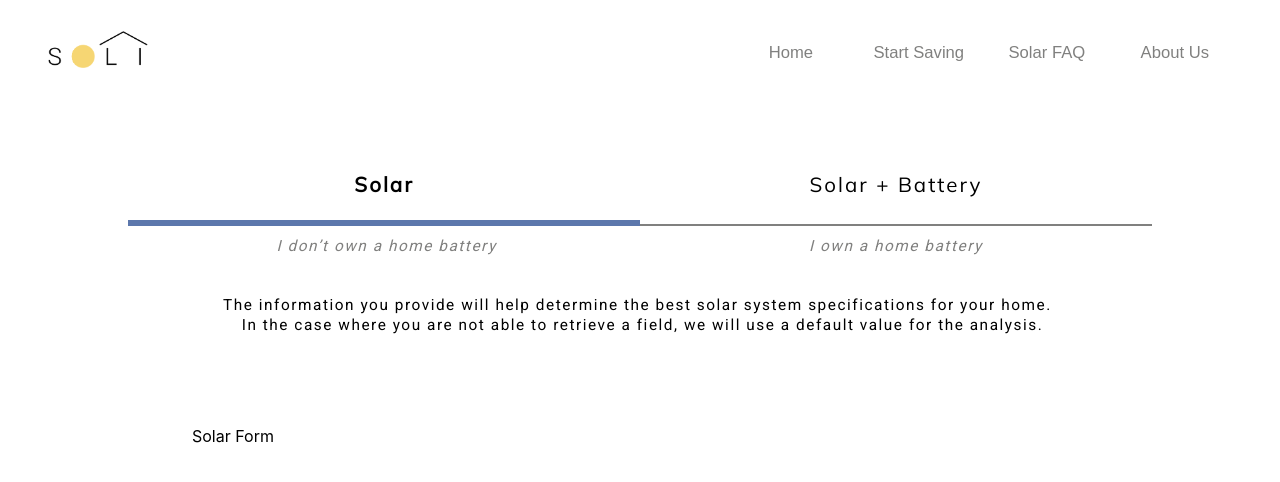
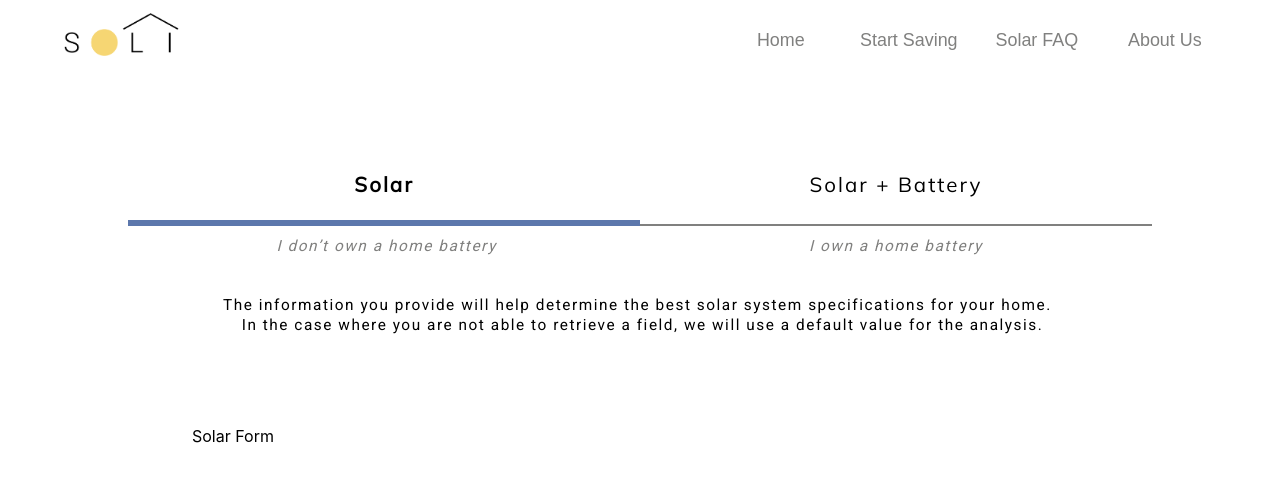
Before and after one commit to tanushree-sharma/fydp-app, a React (Create React App) app: page /start-saving in a window 1280 px wide. Shown: the top 482 px of the page. Built offline with nearby package versions, Linux system fonts and the light colour scheme; no server answers.

Commit message:
clickable logo

```diff
--- a/src/App.css
+++ b/src/App.css
@@ -18,10 +18,8 @@
 .sticky{
   height: 50px;
   line-height: 80px;
-  margin-top: 1%;
-  padding-left: 10px;
   position: -webkit-sticky;
-  position: sticky;
+  position: fixed;
   top: 0px;
   z-index: 9998!important;
 }
@@ -29,14 +27,16 @@
 .nav{
   position: absolute;
   background-color:white;
-  font-size: 1.3vw;
+  font-size: 1.4vw;
   font-family: 'Roboto';
 }
 
 .logo{
   position: absolute;
-  margin-top: 1.4%;
-  margin-left: 3%;
+  margin-top: 1%;
+  margin-left: 5%;
+  width: 9vw;
+
 }
 
 ul.nav-right {
--- a/src/components/Navbar.js
+++ b/src/components/Navbar.js
@@ -8,7 +8,7 @@ class Navbar extends Component {
         return (
             <div class="sticky">
                 <div class="nav">
-                    <img src={logo} class="logo" alt="logo" width="100px"></img>
+                    <a href="/"> <img src={logo} class="logo" alt="logo"></img> </a>
                     <ul class="nav-right">
                         <li><a href="/">Home</a></li>
                         <li><a href="/start-saving">Start Saving</a></li>
--- a/src/components/startSaving.js
+++ b/src/components/startSaving.js
@@ -31,11 +31,6 @@ class startSaving extends Component {
           document.getElementById('tabs' + selected).style.fontWeight = 600;
         }
 
-        // fix back button error by keeping track of how many tab toggles there have been
-        // and then go back that number of pages to get back to home
-        //https://stackoverflow.com/questions/22641154/javascript-going-back-multiple-times-in-history
-
-
 
         return (
             <div class="Panel">
```
Also changed, not shown: 1 other file (tests, documents, lock files or other folders). Lines whose indentation alone changed are shown as unchanged.
